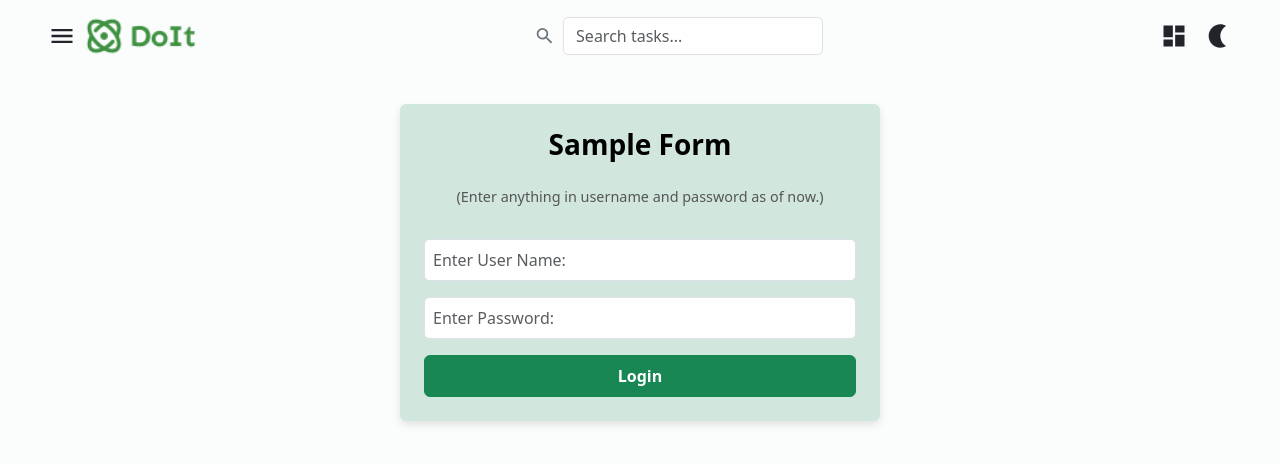
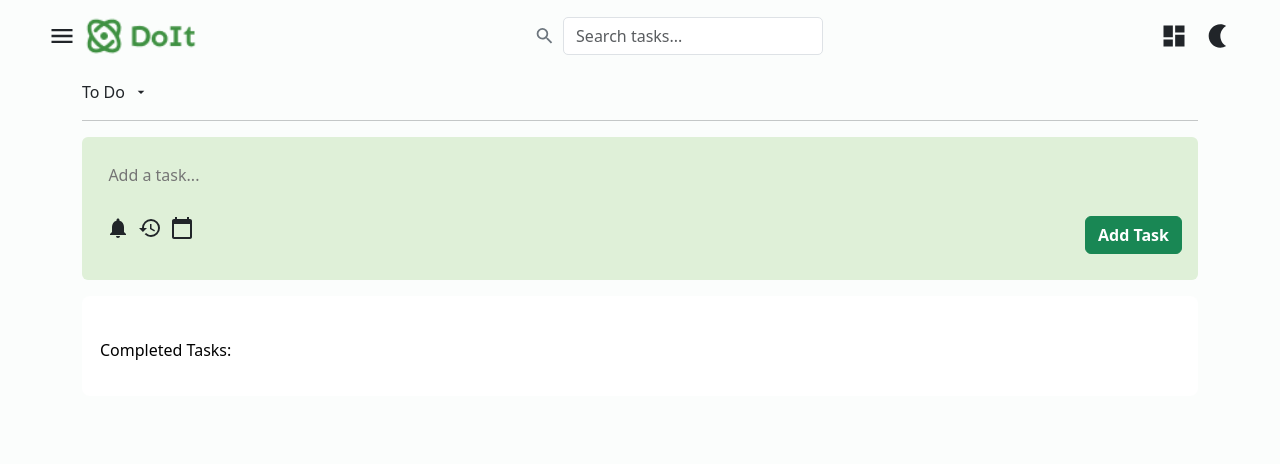
Before and after one commit to Ansh1vohra/advancedTodo, a React (Vite) app: page /home in a window 1280 px wide. Before the commit this address led to /. Shown: the top 464 px of the page. Built offline with nearby package versions, Linux system fonts and the light colour scheme.

Commit message:
updatedErrors

```diff
--- a/src/App.jsx
+++ b/src/App.jsx
@@ -1,6 +1,5 @@
-import React, { useEffect, useState } from 'react';
-import { useSelector } from "react-redux";
-import { Routes, Route, Navigate, useNavigate } from 'react-router-dom';
+import React, { useState } from 'react';
+import { Routes, Route, Navigate } from 'react-router-dom';
 import './App.css';
 import Header from "./components/Header";
 import Task from './pages/Task';
@@ -9,28 +8,24 @@ import Auth from "./pages/Auth";
 function App() {
   const [isMenuOpen, setIsMenuOpen] = useState(false);
   const [searchQuery, setSearchQuery] = useState("");
-  const isAuthenticated = useSelector((state) => state.auth.isAuthenticated);
-  const navigate = useNavigate();
-
-  useEffect(() => {
-    if (isAuthenticated && window.location.pathname !== "/home") {
-      navigate("/home");
-    }
-  }, [isAuthenticated, navigate]);
+  const [isLoggedIn, setIsLoggedIn] = useState(false);
 
   return (
     <>
-      <Header setIsMenuOpen={setIsMenuOpen}  setSearchQuery={setSearchQuery} />
+      <Header setIsMenuOpen={setIsMenuOpen} setSearchQuery={setSearchQuery} />
       <div className='p-2'>
         <Routes>
-          {/* Login Page */}
-          <Route path="/" element={isAuthenticated ? <Navigate to="/home" /> : <Auth />} />
-
-          {/* Home Page (Protected Route) */}
+          {/* Show login first, then move to Task page */}
+          <Route
+            path="/"
+            element={isLoggedIn ? <Navigate to="/home" /> : <Auth setIsLoggedIn={setIsLoggedIn} />}
+          />
           <Route
             path="/home"
-            element={isAuthenticated ? <Task isMenuOpen={isMenuOpen} setIsMenuOpen={setIsMenuOpen} searchQuery={searchQuery} /> : <Navigate to="/" />}
+            element={<Task isMenuOpen={isMenuOpen} setIsMenuOpen={setIsMenuOpen} setIsLoggedIn={setIsLoggedIn} searchQuery={searchQuery} />}
           />
+          {/* 404 Handling */}
+          <Route path="*" element={<Navigate to="/" />} />
         </Routes>
       </div>
     </>
--- a/src/components/LeftSideMenu.jsx
+++ b/src/components/LeftSideMenu.jsx
@@ -4,8 +4,10 @@ import { AiOutlineClose } from "react-icons/ai";
 import "./LeftSideMenu.css";
 import userImage from "../assets/user.jpg"; // Replace with your image path
 import TaskChart from "../chart/TaskChart"; // ✅ Import TaskChart
+import { useNavigate } from "react-router";
 
-export default function LeftSideMenu({ setIsMenuOpen }) {
+export default function LeftSideMenu({ setIsMenuOpen, setIsLoggedIn }) {
+  const nav = useNavigate();
   const dispatch = useDispatch();
 
   return (
@@ -41,7 +43,11 @@ export default function LeftSideMenu({ setIsMenuOpen }) {
       </div>
 
       {/* Logout Button */}
-      <button className="btn btn-danger mt-4" onClick={() => dispatch(logout())}>
+      <button className="btn btn-danger mt-4" onClick={() => {
+        setIsLoggedIn(false);
+        dispatch(logout());
+        nav("/")
+      }}>
         Log-out
       </button>
     </div>
--- a/src/pages/Auth.jsx
+++ b/src/pages/Auth.jsx
@@ -3,7 +3,7 @@ import { useDispatch } from "react-redux";
 import { login} from "../redux/authSlice";
 import "./Auth.css";
 
-const Auth = () => {
+const Auth = ({setIsLoggedIn}) => {
   const dispatch = useDispatch();
 
   return (
@@ -13,7 +13,11 @@ const Auth = () => {
         <p>(Enter anything in username and password as of now.)</p>
         <input className="form-control p-2" type="text" name="username" id="uname" placeholder="Enter User Name:" />
         <input className="form-control p-2" type="text" name="password" id="password" placeholder="Enter Password:" />
-        <button className="btn btn-success p-2" onClick={() => dispatch(login())}>
+        <button className="btn btn-success p-2" onClick={() =>{
+          setIsLoggedIn(true);
+          dispatch(login())
+        }
+           }>
           Login
         </button>
       </form>
--- a/src/pages/Task.jsx
+++ b/src/pages/Task.jsx
@@ -2,10 +2,10 @@ import TaskInput from "../components/TaskInput";
 import TaskList from "../components/TaskList";
 import LeftSideMenu from "../components/LeftSideMenu";
 
-export default function Task({ isMenuOpen, setIsMenuOpen, searchQuery }) {
+export default function Task({ setIsLoggedIn, isMenuOpen, setIsMenuOpen, searchQuery }) {
   return (
     <div className="d-flex">
-      {isMenuOpen && <LeftSideMenu setIsMenuOpen={setIsMenuOpen} />}
+      {isMenuOpen && <LeftSideMenu setIsMenuOpen={setIsMenuOpen} setIsLoggedIn={setIsLoggedIn} />}
       <div className="container">
         <TaskInput />
         <TaskList searchQuery={searchQuery} />
```
